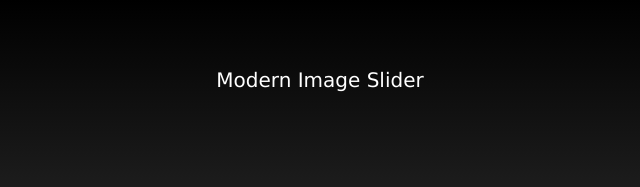
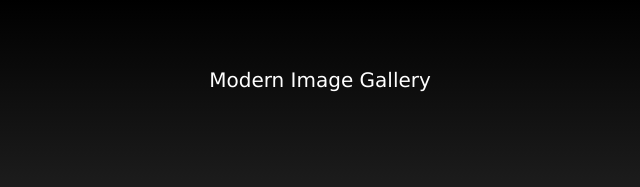
Before and after one commit to jeeasistio/modern-image-gallery, a plain HTML site: page index.html in a window 1280 px wide. Shown: the top 187 px of the page, 320-960 px from the left. Drawn offline with Linux system fonts and the light colour scheme.

Commit message:
name change

```diff
--- a/index.html
+++ b/index.html
@@ -4,12 +4,12 @@
   <meta charset="UTF-8">
   <meta name="viewport" content="width=device-width, initial-scale=1.0">
   <meta http-equiv="X-UA-Compatible" content="ie=edge">
-  <title>Modern Image Slider</title>
+  <title>Modern Image Gallery</title>
   <link rel="stylesheet" href="style.css" type="text/css" media="all" />
 </head>
 <body>
   <header>
-    <h1>Modern Image Slider</h1>
+    <h1>Modern Image Gallery</h1>
   </header>
 
   <main>
```
